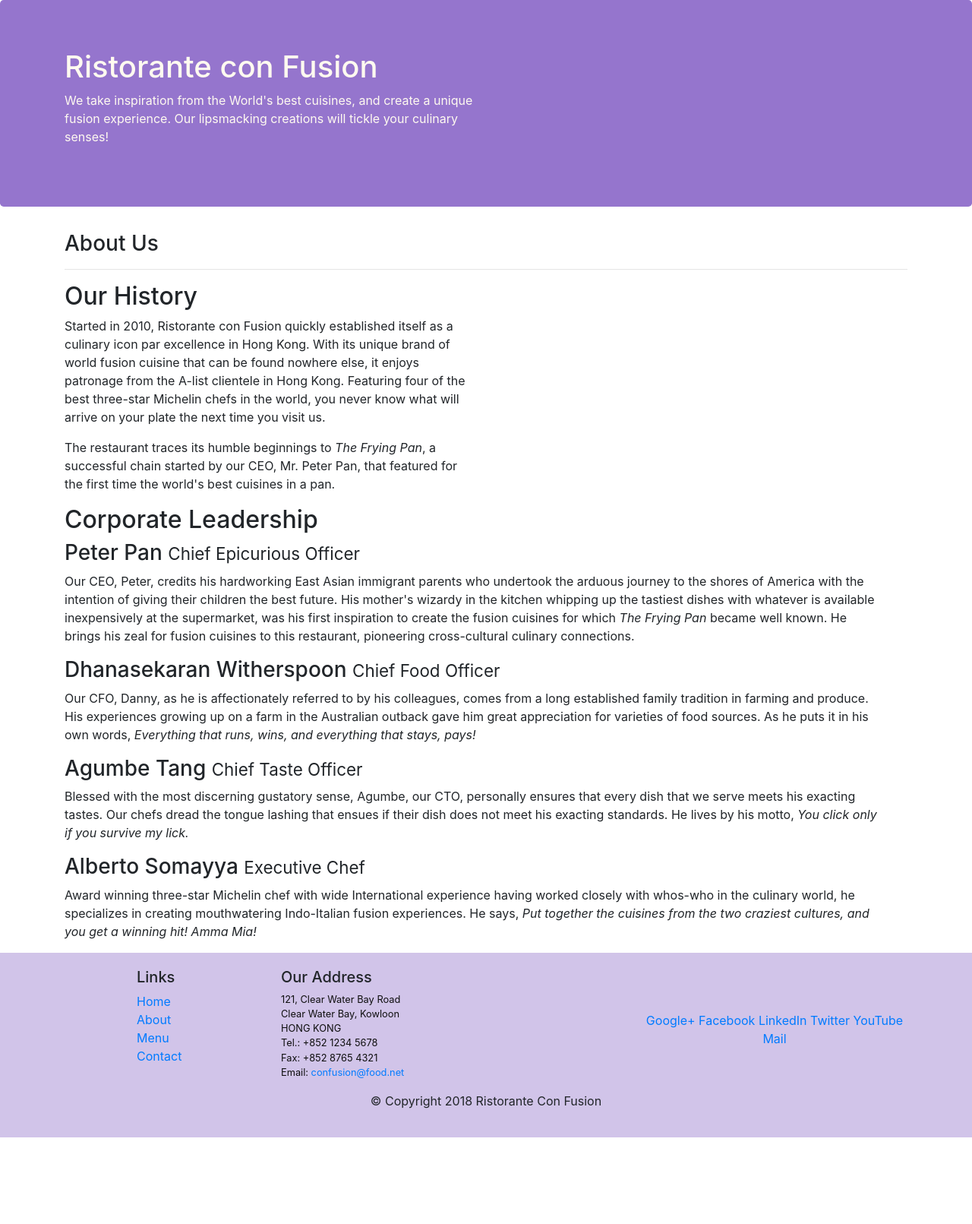
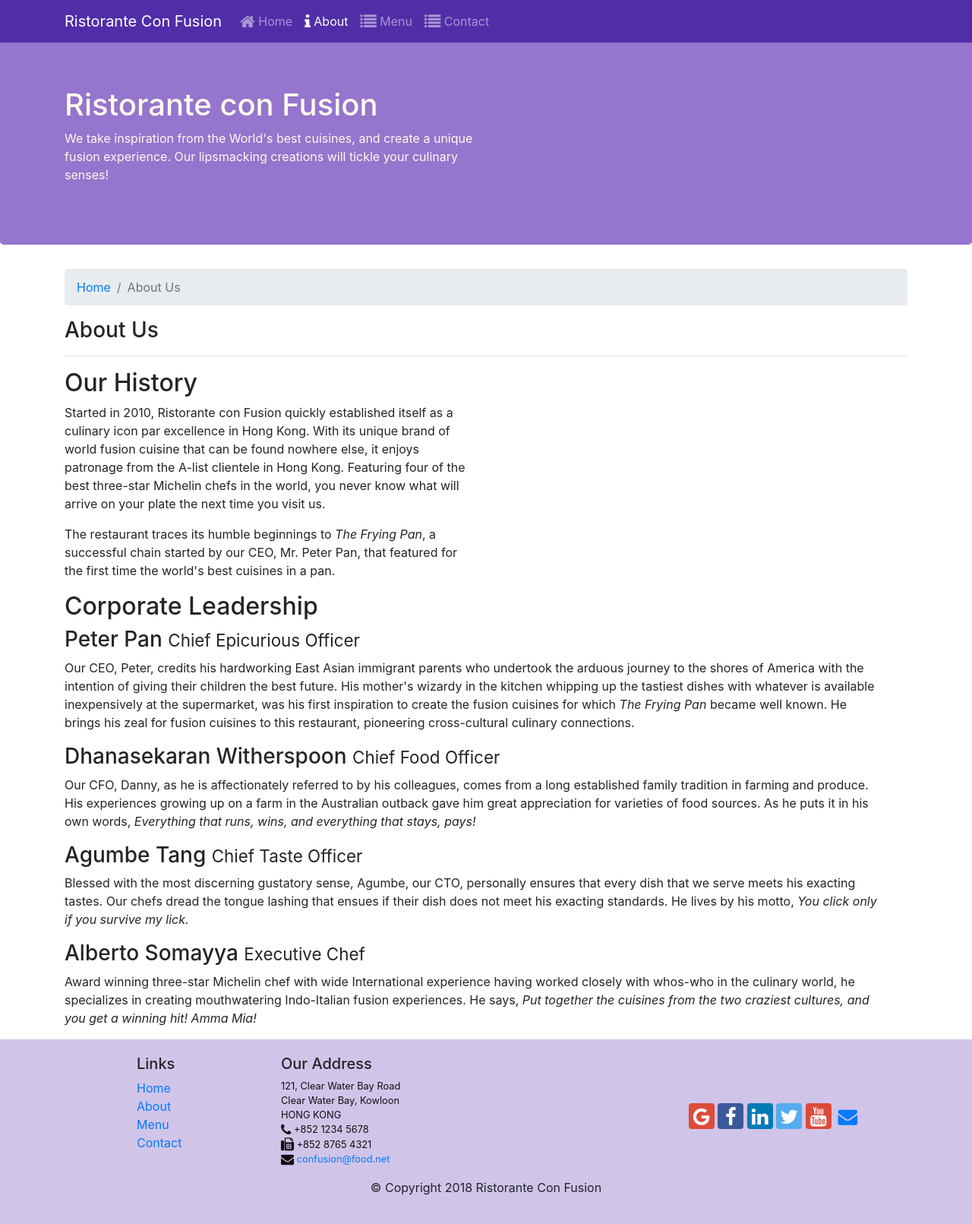
Before and after one commit to 50tarcisiopieroni/Coursera-Bootstrap, a website: page conFusion/aboutus.html in a window 1280 px wide. Shown: the whole page at 76% size. Before the commit the page ends 1497 px from the top, so only its background shows below. Drawn offline with nearby package versions, Linux system fonts and the light colour scheme.

Commit message:
navbar + font icon

```diff
--- a/conFusion/aboutus.html
+++ b/conFusion/aboutus.html
@@ -9,14 +9,30 @@
     <link href="css/styles.css" rel="stylesheet">
 
     <!-- Bootstrap CSS -->
+    <link rel="stylesheet" href="node_modules/font-awesome/css/font-awesome.min.css">
+    <link rel="stylesheet" href="node_modules/bootstrap-social/bootstrap-social.css">
     <link rel="stylesheet" href="node_modules/bootstrap/dist/css/bootstrap.min.css">
 
     <title>Ristorante Con Fusion: About Us</title>
-
 </head>
 
 <body>
-
+    <nav class="navbar navbar-dark navbar-expand-sm fixed-top">
+        <div class="container">
+            <button class="navbar-toggler" type="button" data-toggle="collapse" data-target="#Navbar">
+                <span class="navbar-toggler-icon"></span>
+            </button>
+            <a class="navbar-brand" href="#">Ristorante Con Fusion</a>
+            <div class="collapse navbar-collapse" id="Navbar">
+                <ul class="navbar-nav mr-auto">
+                    <li class="nav-item "><a class="nav-link" href="./"><span class="fa fa-home fa-lg"></span> Home</a></li>
+                    <li class="nav-item active"><a class="nav-link" href="./aboutus.html"><span class="fa fa-info fa-lg"></span> About</a></li>
+                    <li class="nav-item"><a class="nav-link" href="#"><span class="fa fa-list fa-lg"></span> Menu</a></li>
+                    <li class="nav-item"><a class="nav-link" href="#"><span class="fa fa-list fa-lg"></span> Contact</a></li>
+                </ul>
+            </div>
+        </div>
+    </nav>
     <header class="jumbotron">
         <div class="container">
             <div class="row row-header">
@@ -32,6 +48,10 @@
     </header>
 
     <div class="container">
+        <ol class="col-12 breadcrumb">
+            <li class="breadcrumb-item"><a href="./index.html">Home</a></li>
+            <li class="breadcrumb-item active">About Us</li>
+        </ol>
         <div class="row">
             <div class="col-12">
                 <h3>About Us</h3>
@@ -102,19 +122,19 @@
                         121, Clear Water Bay Road<br>
                         Clear Water Bay, Kowloon<br>
                         HONG KONG<br>
-                        Tel.: +852 1234 5678<br>
-                        Fax: +852 8765 4321<br>
-                        Email: <a href="mailto:confusion@food.net">confusion@food.net</a>
+                        <i class="fa fa-phone fa-lg"></i> +852 1234 5678<br>
+                        <i class="fa fa-fax fa-lg"></i> +852 8765 4321<br>
+                        <i class="fa fa-envelope fa-lg"></i> <a href="mailto:confusion@food.net">confusion@food.net</a>
                     </address>
                 </div>
                 <div class="col-12 col-sm-4 align-self-center">
                     <div class="text-center">
-                        <a href="http://google.com/+">Google+</a>
-                        <a href="http://www.facebook.com/profile.php?id=">Facebook</a>
-                        <a href="http://www.linkedin.com/in/">LinkedIn</a>
-                        <a href="http://twitter.com/">Twitter</a>
-                        <a href="http://youtube.com/">YouTube</a>
-                        <a href="mailto:">Mail</a>
+                        <a class="btn btn-social-icon btn-google" href="http://google.com/+"><i class="fa fa-google"></i></a>
+                        <a class="btn btn-social-icon btn-facebook" href="http://www.facebook.com/profile.php?id="><i class="fa fa-facebook"></i></a>
+                        <a class="btn btn-social-icon btn-linkedin" href="http://www.linkedin.com/in/"><i class="fa fa-linkedin"></i></a>
+                        <a class="btn btn-social-icon btn-twitter" href="http://twitter.com/"><i class="fa fa-twitter"></i></a>
+                        <a class="btn btn-social-icon btn-google" href="http://youtube.com/"><i class="fa fa-youtube"></i></a>
+                        <a class="btn btn-social-icon" href="mailto:"><i class="fa fa-envelope"></i></a>
                     </div>
                 </div>
             </div>
@@ -126,6 +146,11 @@
         </div>
     </footer>
 
+    <!-- jQuery first, then Popper.js, then Bootstrap JS. -->
+    <script src="node_modules/jquery/dist/jquery.slim.min.js"></script>
+    <script src="node_modules/popper.js/dist/umd/popper.min.js"></script>
+    <script src="node_modules/bootstrap/dist/js/bootstrap.min.js"></script>
+
 </body>
 
 </html>
--- a/conFusion/css/styles.css
+++ b/conFusion/css/styles.css
@@ -28,3 +28,12 @@ address{
     margin:0px;
     color:#0f0f0f;
 }
+
+body{
+    padding:50px 0px 0px 0px;
+    z-index:0;
+}
+
+.navbar-dark {
+     background-color: #512DA8;
+}
```
Also changed, not shown: conFusion/index.html (+27 -9 lines), 1 other file.
